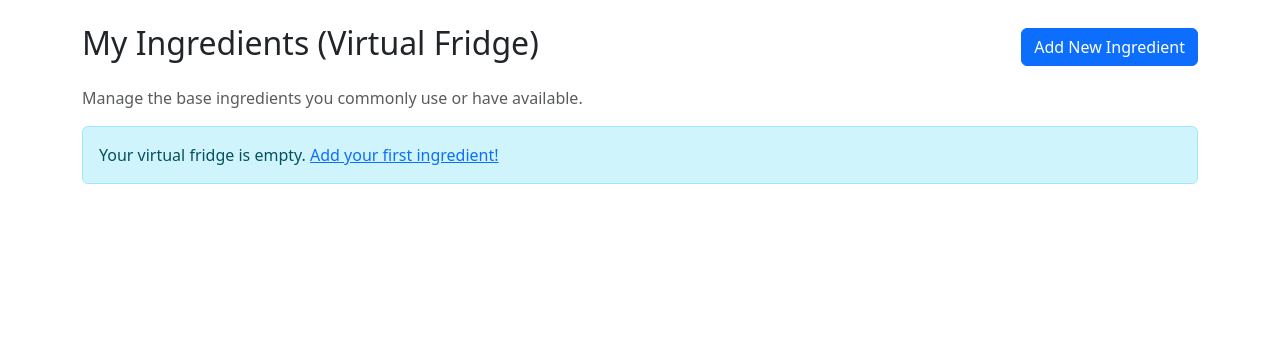
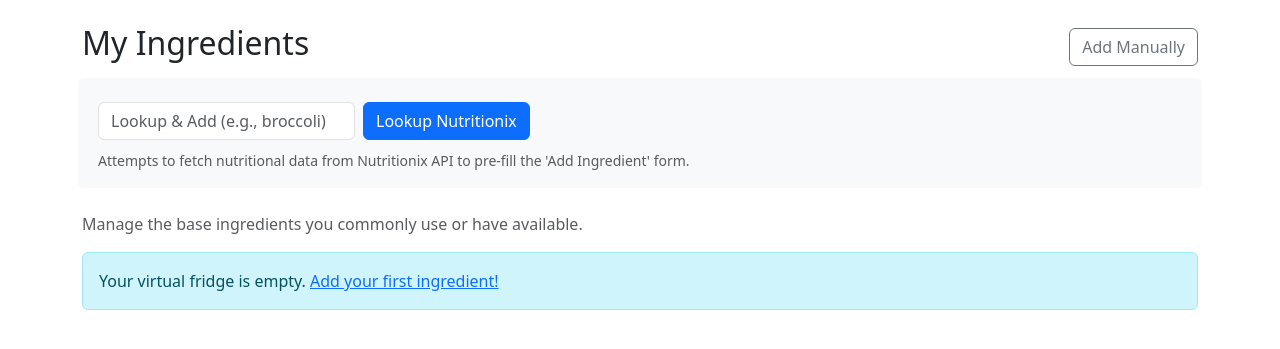
Before and after one commit to Jay-333/fitness-tracker-app, a Flask app: page /ingredients in a window 1280 px wide. Shown: the part 56-405 px from the top of the page. Run offline with Flask 3, Linux system fonts and the light colour scheme.

Commit message:
Added Nutritionix API calls for fetching basic nutrition data. Functionalities to be improved further

```diff
--- a/app.py
+++ b/app.py
@@ -1,5 +1,9 @@
 import os
-# import requests # Removed as requested
+from dotenv import load_dotenv
+
+load_dotenv()
+
+import requests
 from datetime import date, datetime, timedelta
 from flask import Flask, render_template, request, redirect, url_for, flash, abort, jsonify # Added jsonify just in case
 from flask_sqlalchemy import SQLAlchemy
@@ -13,6 +17,12 @@ from sqlalchemy import CheckConstraint, MetaData # Keep for migrations
 
 # --- App Configuration ---
 app = Flask(__name__)
+
+# --- Nutritionix API configuration ---
+NUTRITIONIX_API_URL_NATURAL = "https://trackapi.nutritionix.com/v2/natural/nutrients"
+# Add other endpoints like /v2/search/instant if needed later
+NUTRITIONIX_APP_ID = os.environ.get('NUTRITIONIX_APP_ID')
+NUTRITIONIX_API_KEY = os.environ.get('NUTRITIONIX_API_KEY')
 
 # --- Naming Convention (Essential for Alembic/Migrate) ---
 convention = {
@@ -84,6 +94,12 @@ class Ingredient(db.Model):
     fiber = db.Column(db.Float, nullable=True)
     sugar = db.Column(db.Float, nullable=True)    # Added
     calcium = db.Column(db.Float, nullable=True) # Added
+
+    # ---- NEW Fields for API info ----
+    data_source = db.Column(db.String(50), nullable=True)
+    api_name = db.Column(db.String(250), nullable=True)
+    api_info = db.Column(db.String(100), nullable=True)
+
     notes = db.Column(db.Text, nullable=True)
     created_at = db.Column(db.DateTime, default=datetime.utcnow)
     updated_at = db.Column(db.DateTime, default=datetime.utcnow, onupdate=datetime.utcnow)
@@ -200,6 +216,7 @@ class IngredientForm(FlaskForm):
     sugar = FloatField('Est. Sugar(g) (per defined Qty)', validators=[Optional(), NumberRange(min=0)])     # Added
     calcium = FloatField('Est. calcium(mg?) (per defined Qty)', validators=[Optional(), NumberRange(min=0)]) # Added (clarify unit?)
     notes = TextAreaField('Notes', validators=[Optional()])
+    data_source_flag = HiddenField(default='manual')
     submit = SubmitField('Save Ingredient')
 
 class RecipeForm(FlaskForm):
@@ -359,6 +376,124 @@ def get_day_summary(log_date_obj):
         summary['sugar'] += log.calculated_sugar or 0     # Added
         summary['calcium'] += log.calculated_calcium or 0 # Added
     return summary
+
+def get_nutritionix_ingredient_data(ingredient_name):
+    """
+    Queries Nutritionix natural language API for generic amount (e.g. 100g)
+    of an ingredient and returns parsed, normalized nutritional data (ideally per 100g).
+    Returns None if not found or error occurs
+    """
+    if not NUTRITIONIX_APP_ID or not NUTRITIONIX_API_KEY:
+        print("ERROR: Nutritionix API credentials missing.")
+        flash("API credentials not configured. Cannot perform lookup.","error")
+        return None
+
+    # Query for a standard amount to make normalization easier
+    query = f"100g {ingredient_name}"
+
+    headers = {'x-app-id': NUTRITIONIX_APP_ID, 'x-app-key': NUTRITIONIX_API_KEY, 'Content-Type':
+               'application/json'}
+    payload = {"query": query}
+
+    print(f"Querying Nutritionix for: {query}")
+
+    try:
+        response = requests.post(NUTRITIONIX_API_URL_NATURAL, headers=headers, json=payload, timeout=14) #15s timeout
+        response.raise_for_status() # Raise HTTPError for bad responses
+        data = response.json()
+        if data and 'foods' in data and data['foods']:
+            food_data = data['foods'][0]
+
+            parsed = {
+                'name' : food_data.get('food_name'),
+                'api_serving_qty' : food_data.get('serving_qty'),
+                'api_serving_unit' : food_data.get('serving_unit'),
+                'api_serving_grams' : food_data.get('serving_weight_grams'),
+                'calories' : food_data.get('nf_calories'),
+                'protein' : food_data.get('nf_protein'),
+                'carbs' : food_data.get('nf_total_carbohydrate'),
+                'fat' : food_data.get('nf_total_fat'),
+                'fiber' : food_data.get('nf_dietary_fiber'),
+                'sugar' : food_data.get('nf_sugar'),
+                'calcium' : food_data.get('nf_calcium_mg'),
+                'sodium' : food_data.get('nf_sodium'),
+                'nix_id' : food_data.get('nix_item_id') or food_data.get('tag_id'),
+                'photo' : food_data.get('photo', {}).get('thumb')
+            }
+
+            # -- normalize to db format ---
+            # Since we queried for 100g, the returned values should ideally be per 100g
+            grams = parsed.get('api_serving_grams')
+            db_data = {'source': 'nutritionix'}
+            if grams and abs(grams-100.0)<1:
+                db_data['base_unit'] = 'g'
+                db_data['unit_quantity'] = 100.0
+                db_data['calories'] = parsed.get('calories')
+                db_data['protein'] = parsed.get('protein')
+                db_data['carbs'] = parsed.get('carbs')
+                db_data['fat'] = parsed.get('fat')
+                db_data['fiber'] = parsed.get('fiber')
+                db_data['sugar'] = parsed.get('sugar')
+                db_data['calcium'] = parsed.get('calcium')
+                db_data['name_from_api'] = parsed.get('name')
+                db_data['api_info_str'] = f"{parsed.get('api_serving_qty')} {parsed.get('api_serving_unit')} ({grams:.1f}g)"
+            elif grams and grams > 0:
+                #If API returned data for a different weight, normalize for 100g
+                print(f"WARN: Normalizing API from {grams}g to 100g for {ingredient_name}")
+                factor = 100.0/grams
+                db_data['base_unit'] = 'g'
+                db_data['unit_quantity'] = 100.0
+                def safe_mult(val, f): return (float(val)*f) if val is not None else None
+                db_data['calories'] = safe_mult(parsed.get('calories'), factor)
+                db_data['protein'] = safe_mult(parsed.get('protein'), factor)
+                db_data['carbs'] = safe_mult(parsed.get('carbs'), factor)
+                db_data['fat'] = safe_mult(parsed.get('fat'), factor)
+                db_data['fiber'] = safe_mult(parsed.get('fiber'), factor)
+                db_data['sugar'] = safe_mult(parsed.get('sugar'), factor)
+                db_data['calcium'] = safe_mult(parsed.get('calcium'), factor)
+                db_data['name_from_api'] = parsed.get('name')
+                db_data['api_info_str'] = f"API: {parsed.get('api_serving_qty')} {parsed.get('api_serving_unit')} ({grams:.1f}g)"
+            else:
+                print(f"WARN: Cannot normalize {ingredient_name} to grams. Storing as per API serving.")
+                db_data['base_unit'] = parsed.get('api_serving_unit', 'serving')
+                db_data['unit_quantity'] = parsed.get('api_serving_qty', 1.0)
+                db_data['calories'] = parsed.get('calories') # Store as is
+                db_data['protein'] = parsed.get('protein')
+                db_data['carbs'] = parsed.get('carbs')
+                db_data['fat'] = parsed.get('fat')
+                db_data['fiber'] = parsed.get('fiber')
+                db_data['sugar'] = parsed.get('sugar')
+                db_data['calcium'] = parsed.get('calcium')
+                db_data['name_from_api'] = parsed.get('name')
+                db_data['api_info_str'] = f"API: {parsed.get('api_serving_qty')} {parsed.get('api_serving_unit')}"
+
+            return db_data # Return dict with data ready for form pre-population
+
+        else: # API returned success but no 'foods' array
+             print(f"No 'foods' data found in Nutritionix response for '{ingredient_name}'")
+             return None
+
+    except requests.exceptions.HTTPError as e:
+        print(f"ERROR: Nutritionix API HTTP Error: {e.response.status_code} for query '{query}'")
+        if e.response.status_code == 404: # Not Found is common
+            print("Food not found by Nutritionix API.")
+            # No need to flash here, handled in route
+        else: # Other errors like auth, server issues
+            print(f"Response Body: {e.response.text}")
+            flash(f"API Error ({e.response.status_code}). Check keys or API status.", "warning")
+        return None # Signal not found / error
+    except requests.exceptions.RequestException as e:
+        print(f"ERROR: Nutritionix API request failed: {e}")
+        flash("Network error contacting Nutritionix API.", "error")
+        return None
+    except Exception as e: # Catch JSON errors, other unexpected errors
+        print(f"ERROR: Processing Nutritionix response failed: {e}")
+        import traceback
+        traceback.print_exc()
+        flash("Error processing API response.", "error")
+        return None
+
+
 
 # --- Routes ---
 
@@ -622,13 +757,53 @@ def ingredients_list():
 
 @app.route('/ingredients/add', methods=['GET', 'POST'])
 def add_ingredient():
-    form = IngredientForm()
-    if form.validate_on_submit():
-        # ... (Keep existing logic, ensure new fields are saved) ...
-        existing = Ingredient.query.filter(db.func.lower(Ingredient.name) == form.name.data.strip().lower()).first()
-        if existing: flash('Ingredient already exists.', 'danger')
+    form = IngredientForm() # Instantiate blank form initially
+    lookup_name = request.args.get('lookup_name', None) # Check for lookup request
+
+    # --- GET Request Logic ---
+    if request.method == 'GET' and lookup_name:
+        print(f"Attempting lookup for: {lookup_name}")
+        api_data = get_nutritionix_ingredient_data(lookup_name)
+
+        if api_data:
+            # Pre-populate form with fetched data
+            form.name.data = lookup_name # Keep user's original search term for name? Or use API name? Let's use user's term.
+            # form.name.data = api_data.get('name_from_api', lookup_name) # Option: use API name
+            form.typical_unit.data = api_data.get('base_unit', 'g')
+            form.unit_quantity.data = api_data.get('unit_quantity', 100.0)
+            # Use .get with default None for optional fields
+            form.calories.data = api_data.get('calories')
+            form.protein.data = api_data.get('protein')
+            form.carbs.data = api_data.get('carbs')
+            form.fat.data = api_data.get('fat')
+            form.fiber.data = api_data.get('fiber')
+            form.sugar.data = api_data.get('sugar')
+            form.calcium.data = api_data.get('calcium')
+            # Pre-populate notes with API info?
+            form.notes.data = api_data.get('api_info_str', '')
+
+            form.data_source_flag.data = 'nutritionix' # Signal that this data came from API
+
+            flash(f"Nutritionix data found for '{lookup_name}'. Please review and save.", 'info')
+        else:
+            # API lookup failed or no data found, pre-fill only name
+            form.name.data = lookup_name
+            flash(f"Could not find Nutritionix data for '{lookup_name}'. Please enter details manually.", 'warning')
+
+    # --- POST Request Logic ---
+    if form.validate_on_submit(): # This runs ONLY on POST
+        existing_ingredient = Ingredient.query.filter(db.func.lower(Ingredient.name) == form.name.data.strip().lower()).first()
+        if existing_ingredient:
+            flash('An ingredient with this name already exists.', 'danger')
+            # Re-render form keeping user edits
+            return render_template('add_edit_ingredient.html', form=form, title='Add New Ingredient', action_url=url_for('add_ingredient'))
         else:
             try:
+                # Determine data source based on whether notes contain API info (simple check)
+                data_source = form.data_source_flag.data or 'manual'
+                api_info_str = form.notes.data if data_source == 'nutritionix' else None
+                api_name_str = None # Could store form.name.data here if source is API? Or only if different?
+
                 new_ingredient = Ingredient(
                     name=form.name.data.strip(),
                     category=form.category.data.strip() if form.category.data else None,
@@ -639,17 +814,25 @@ def add_ingredient():
                     carbs=form.carbs.data if form.carbs.data is not None else None,
                     fat=form.fat.data if form.fat.data is not None else None,
                     fiber=form.fiber.data if form.fiber.data is not None else None,
-                    sugar=form.sugar.data if form.sugar.data is not None else None,       # Added
-                    calcium=form.calcium.data if form.calcium.data is not None else None,   # Added
-                    notes=form.notes.data
-                    # updated_at handled by default/onupdate
+                    sugar=form.sugar.data if form.sugar.data is not None else None,
+                    calcium=form.calcium.data if form.calcium.data is not None else None,
+                    notes=form.notes.data if data_source == 'manual' else '', # Clear notes if API info stored elsewhere
+                    data_source=data_source,    # <-- Save source
+                    api_info=api_info_str,      # <-- Save API info
+                    api_name=api_name_str,      # <-- Save API name (optional)
+                    updated_at=datetime.utcnow()
                 )
                 db.session.add(new_ingredient)
                 db.session.commit()
-                flash(f'Ingredient "{new_ingredient.name}" added.', 'success')
+                flash(f'Ingredient "{new_ingredient.name}" added ({data_source}).', 'success')
                 return redirect(url_for('ingredients_list'))
             except Exception as e:
-                db.session.rollback(); flash(f'Error adding ingredient: {e}', 'danger')
+                db.session.rollback()
+                flash(f'Error adding ingredient: {e}', 'danger')
+                print(f"ERROR adding ingredient: {e}")
+                # Fall through to render form again
+
+    # Render template on initial GET, failed lookup GET, or failed POST validation
     return render_template('add_edit_ingredient.html',
                            form=form,
                            title='Add New Ingredient',
@@ -657,37 +840,42 @@ def add_ingredient():
 
 @app.route('/ingredients/edit/<int:ingredient_id>', methods=['GET', 'POST'])
 def edit_ingredient(ingredient_id):
-    ingredient = Ingredient.query.get_or_404(ingredient_id)
-    form = IngredientForm(obj=ingredient)
-    if form.validate_on_submit():
-        # ... (Keep existing logic, ensure new fields are updated) ...
-        new_name_lower = form.name.data.strip().lower()
-        existing = Ingredient.query.filter(db.func.lower(Ingredient.name) == new_name_lower, Ingredient.id != ingredient_id).first()
-        if existing: flash('Another ingredient has this name.', 'danger')
-        else:
-            try:
-                ingredient.name = form.name.data.strip()
-                ingredient.category = form.category.data.strip() if form.category.data else None
-                ingredient.typical_unit = form.typical_unit.data.strip()
-                ingredient.unit_quantity = form.unit_quantity.data
-                ingredient.calories = form.calories.data if form.calories.data is not None else None
-                ingredient.protein = form.protein.data if form.protein.data is not None else None
-                ingredient.carbs = form.carbs.data if form.carbs.data is not None else None
-                ingredient.fat = form.fat.data if form.fat.data is not None else None
-                ingredient.fiber = form.fiber.data if form.fiber.data is not None else None
-                ingredient.sugar = form.sugar.data if form.sugar.data is not None else None       # Added
-                ingredient.calcium = form.calcium.data if form.calcium.data is not None else None   # Added
-                ingredient.notes = form.notes.data
-                ingredient.updated_at = datetime.utcnow()
-                db.session.commit()
-                flash(f'Ingredient "{ingredient.name}" updated.', 'success')
-                return redirect(url_for('ingredients_list'))
-            except Exception as e:
-                db.session.rollback(); flash(f'Error updating ingredient: {e}', 'danger')
-    return render_template('add_edit_ingredient.html',
-                           form=form,
-                           title=f'Edit Ingredient: {ingredient.name}',
-                           action_url=url_for('edit_ingredient', ingredient_id=ingredient_id))
+     ingredient = Ingredient.query.get_or_404(ingredient_id)
+     form = IngredientForm(obj=ingredient) # Pre-populates with DB data
+
+     if form.validate_on_submit():
+         new_name_lower = form.name.data.strip().lower()
+         existing_conflict = Ingredient.query.filter(
+             db.func.lower(Ingredient.name) == new_name_lower,
+             Ingredient.id != ingredient_id
+         ).first()
+         if existing_conflict: flash('Another ingredient has this name.', 'danger')
+         else:
+             try:
+                 ingredient.name = form.name.data.strip()
+                 ingredient.category = form.category.data.strip() if form.category.data else None
+                 ingredient.typical_unit = form.typical_unit.data.strip()
+                 ingredient.unit_quantity = form.unit_quantity.data
+                 ingredient.calories = form.calories.data if form.calories.data is not None else None
+                 ingredient.protein = form.protein.data if form.protein.data is not None else None
+                 ingredient.carbs = form.carbs.data if form.carbs.data is not None else None
+                 ingredient.fat = form.fat.data if form.fat.data is not None else None
+                 ingredient.fiber = form.fiber.data if form.fiber.data is not None else None
+                 ingredient.sugar = form.sugar.data if form.sugar.data is not None else None
+                 ingredient.calcium = form.calcium.data if form.calcium.data is not None else None
+                 ingredient.notes = form.notes.data
+                 ingredient.updated_at = datetime.utcnow()
+                 # Mark as manual if edited? Or keep original source? Let's keep source for now.
+                 # ingredient.data_source = 'manual_edit' # Option
+                 db.session.commit()
+                 flash(f'Ingredient "{ingredient.name}" updated.', 'success')
+                 return redirect(url_for('ingredients_list'))
+             except Exception as e:
+                 db.session.rollback(); flash(f'Error updating ingredient: {e}', 'danger')
+     return render_template('add_edit_ingredient.html',
+                            form=form,
+                            title=f'Edit Ingredient: {ingredient.name}',
+                            action_url=url_for('edit_ingredient', ingredient_id=ingredient_id))
 
 @app.route('/ingredients/delete/<int:ingredient_id>', methods=['POST'])
 def delete_ingredient(ingredient_id):
--- a/requirements.txt
+++ b/requirements.txt
@@ -5,3 +5,4 @@ psycopg2-binary # For PostgreSQL on deployment
 gunicorn        # For running the app on deployment
 requests	# For API requests
 Flask-Migrate
+python-dotenv
--- a/templates/ingredients_list.html
+++ b/templates/ingredients_list.html
@@ -4,9 +4,23 @@
 
 {% block content %}
 <div class="d-flex justify-content-between align-items-center mb-3">
-    <h2>My Ingredients (Virtual Fridge)</h2>
-    <a href="{{ url_for('add_ingredient') }}" class="btn btn-primary">Add New Ingredient</a>
+    <h2>My Ingredients</h2>
+    <a href="{{ url_for('add_ingredient') }}" class="btn btn-outline-secondary">Add Manually</a> {# Changed button #}
 </div>
+
+{# --- NEW Lookup Form --- #}
+<form method="GET" action="{{ url_for('add_ingredient') }}" class="row g-2 align-items-center mb-4 p-3 bg-light rounded">
+    <div class="col-auto">
+         <label for="lookup_name" class="visually-hidden">Ingredient Name</label>
+         <input type="text" class="form-control" name="lookup_name" id="lookup_name" placeholder="Lookup & Add (e.g., broccoli)" required>
+    </div>
+    <div class="col-auto">
+        <button type="submit" class="btn btn-primary">Lookup Nutritionix</button>
+    </div>
+     <div class="col-12">
+         <small class="text-muted">Attempts to fetch nutritional data from Nutritionix API to pre-fill the 'Add Ingredient' form.</small>
+    </div>
+</form>
 <p class="text-muted">Manage the base ingredients you commonly use or have available.</p>
 
 {% if ingredients %}
@@ -25,6 +39,7 @@
             <th>Fib</th>
             <th>Sugar</th>
             <th>Calc</th>
+            <th>Sources</th>
             <th>Notes</th>
             <th>Actions</th>
         </tr>
@@ -43,6 +58,15 @@
             <td>{{ ing.fiber | round(1) if ing.fiber is not none else '-' }}</td>
             <td>{{ ing.sugar | round(1) if ing.sugar is not none else '-' }}</td>
             <td>{{ ing.calcium | round(1) if ing.calcium is not none else '-' }}</td>
+            <td>{# <-- NEW Column Data --> #}
+                {% if ing.data_source == 'nutritionix' %}
+                    <span class="badge bg-success" title="{{ ing.api_info or 'Fetched via API' }}">Nutritionix</span>
+                {% elif ing.data_source %}
+                     <span class="badge bg-secondary">{{ ing.data_source }}</span>
+                {% else %}
+                     <span class="badge bg-warning">Manual</span>
+                {% endif %}
+            </td>
             <td class="text-truncate" style="max-width: 150px;">{{ ing.notes | default('', true) }}</td>
             <td>
                 <a href="{{ url_for('edit_ingredient', ingredient_id=ing.id) }}" class="btn btn-sm btn-warning mb-1 d-inline-block">Edit</a>
```
Also changed, not shown: migrations/versions/89c818a59c0b_add_nutrionix_lookup_fields_to_.py (added, +36 -0 lines), templates/add_edit_ingredient.html (+16 -5 lines).
